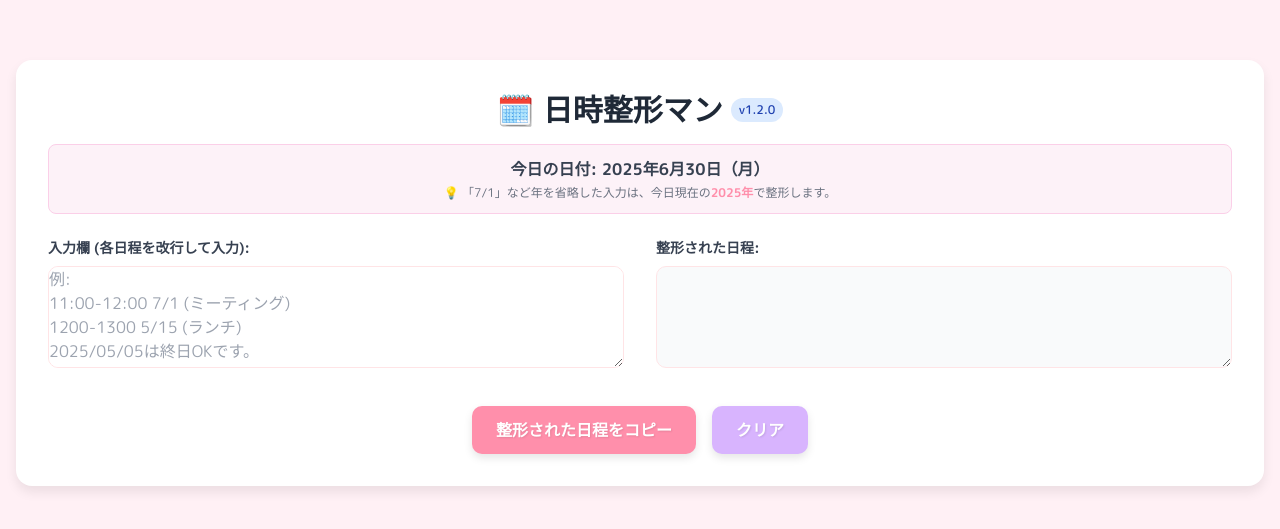
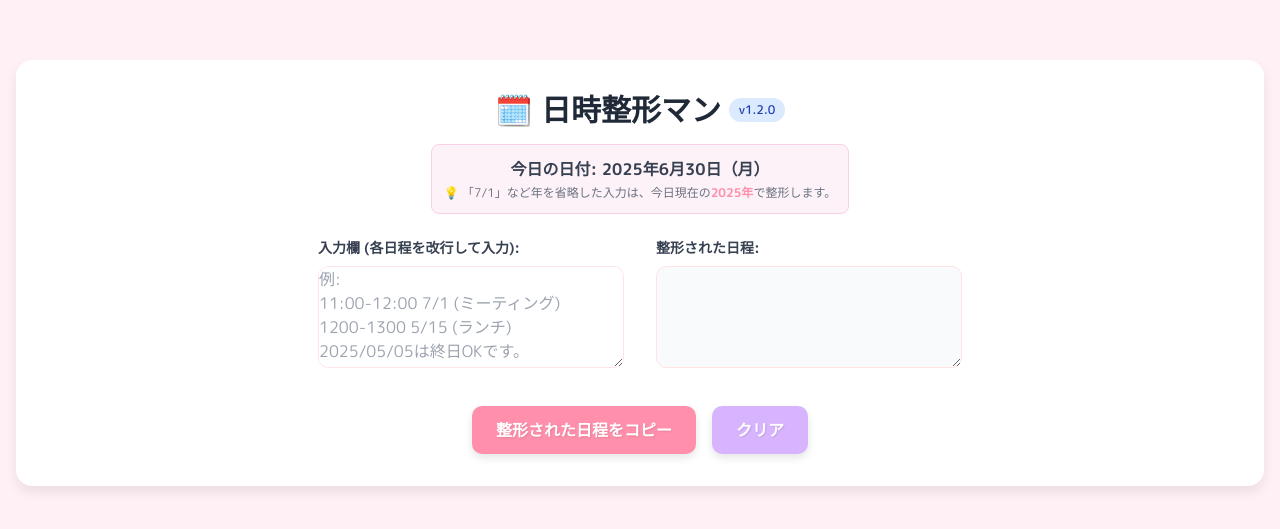
Before and after one commit to takeshiogata/datetimeparser, a plain HTML site: page index.html in a window 1280 px wide. Shown: the part 127-656 px from the top of the page. Drawn offline with nearby package versions, Linux system fonts and the light colour scheme.

Commit message:
fix: タイトルとバージョンバッジを中央で横並びに修正

```diff
--- a/index.html
+++ b/index.html
@@ -9,10 +9,10 @@
     <link rel="stylesheet" href="styles.css">
 </head>
 <body class="flex items-center justify-center min-h-screen p-4">
-    <div class="container w-full">
-        <h1 class="text-3xl font-bold text-gray-800 mb-4 flex items-center justify-center gap-2">
+    <div class="container w-full flex flex-col items-center">
+        <h1 class="text-3xl font-bold text-gray-800 mb-4 flex items-center gap-2">
             <span>🗓️ 日時整形マン</span>
-            <span id="versionInfo" class="align-middle inline-block bg-blue-100 text-blue-800 text-xs px-2 py-1 rounded-full font-medium"></span>
+            <span id="versionInfo" class="align-middle inline-block bg-blue-100 text-blue-800 text-xs px-2 py-1 rounded-full font-medium min-w-[56px] text-center"></span>
         </h1>
 
         <!-- 情報表示ボックス -->
```
